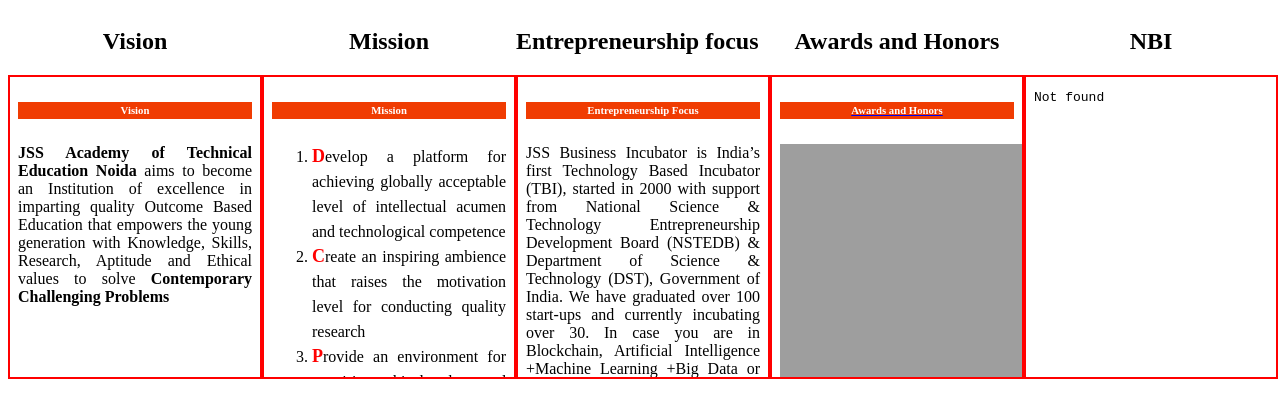
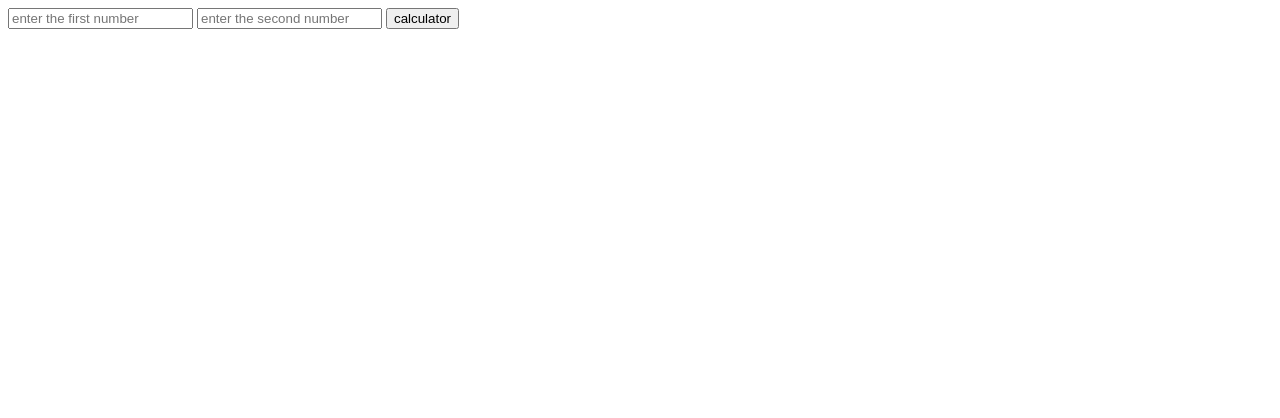
Before and after one commit to fayaz-ui/webdesign_experiments, a website: page index.html in a window 1280 px wide. Drawn offline with Linux system fonts and the light colour scheme.

Commit message:
Add files via upload

```diff
--- a/index.html
+++ b/index.html
@@ -4,35 +4,13 @@
     <meta charset="UTF-8">
     <meta http-equiv="X-UA-Compatible" content="IE=edge">
     <meta name="viewport" content="width=device-width, initial-scale=1.0">
-    <title>Frame</title>
+    <title>calculator</title>
 </head>
 <body>
-    <div class="frames" style="display: grid;grid-template-columns: auto auto auto auto auto;">
-     <div>
-    <h2 style="text-align: center;">Vision</h2>
-    <iframe src="vision.html" title="vision" width="250px" height="300px" style="border:2px solid red;">
-    </iframe>
-    </div>
-    <div>
-    <h2 style="text-align: center;">Mission</h2>
-    <iframe src="mission.html" title="mission" width="250px" height="300px" style="border:2px solid red;">
-    </iframe>
-     </div>
-     <div>
-    <h2>Entrepreneurship focus</h2>
-    <iframe src="Entrepreneurship.html" title="entrepreneurship" width="250px" height="300px" style="border:2px solid red;">
-    </iframe>
-     </div>
-     <div>
-    <h2 style="text-align: center;">Awards and Honors</h2>
-    <iframe src="awards.html" title="awards and honors" width="250px" height="300px" style="border:2px solid red;">
-    </iframe>
-     </div>
-     <div>
-    <h2 style="text-align: center;">NBI</h2>
-    <iframe src="national.html" title="national board of Accreditation" width="250px" height="300px" style="border:2px solid red;">
-    </iframe>
-     </div>
-</div>
+    <form action="/" method="POST">
+        <input type="text" name="num1" placeholder="enter the first number">
+        <input type="text" name="num2" placeholder="enter the second number">
+        <button type="submit" name="submit">calculator</button>
+    </form>
 </body>
 </html>
```
Also changed, not shown: calculator.js (added, +27 -0 lines), package.json (added, +15 -0 lines), 1 other file.
